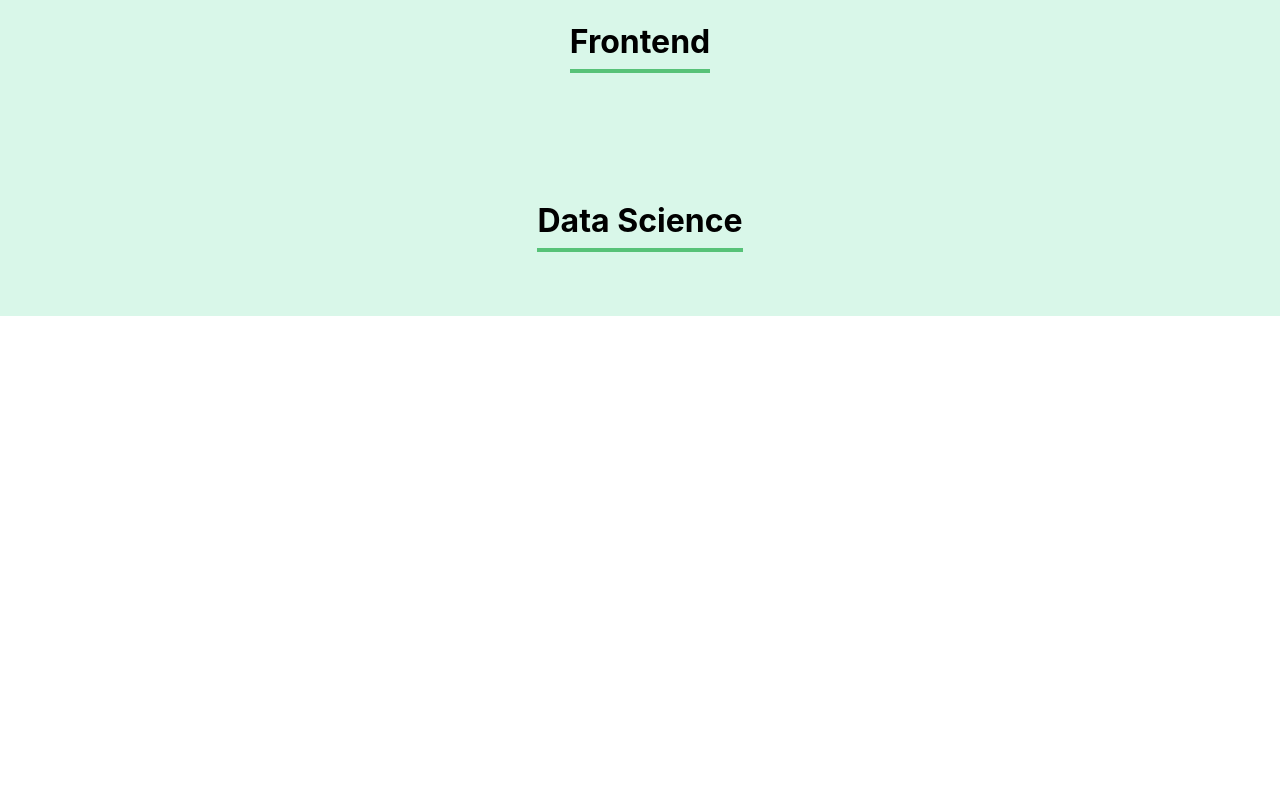
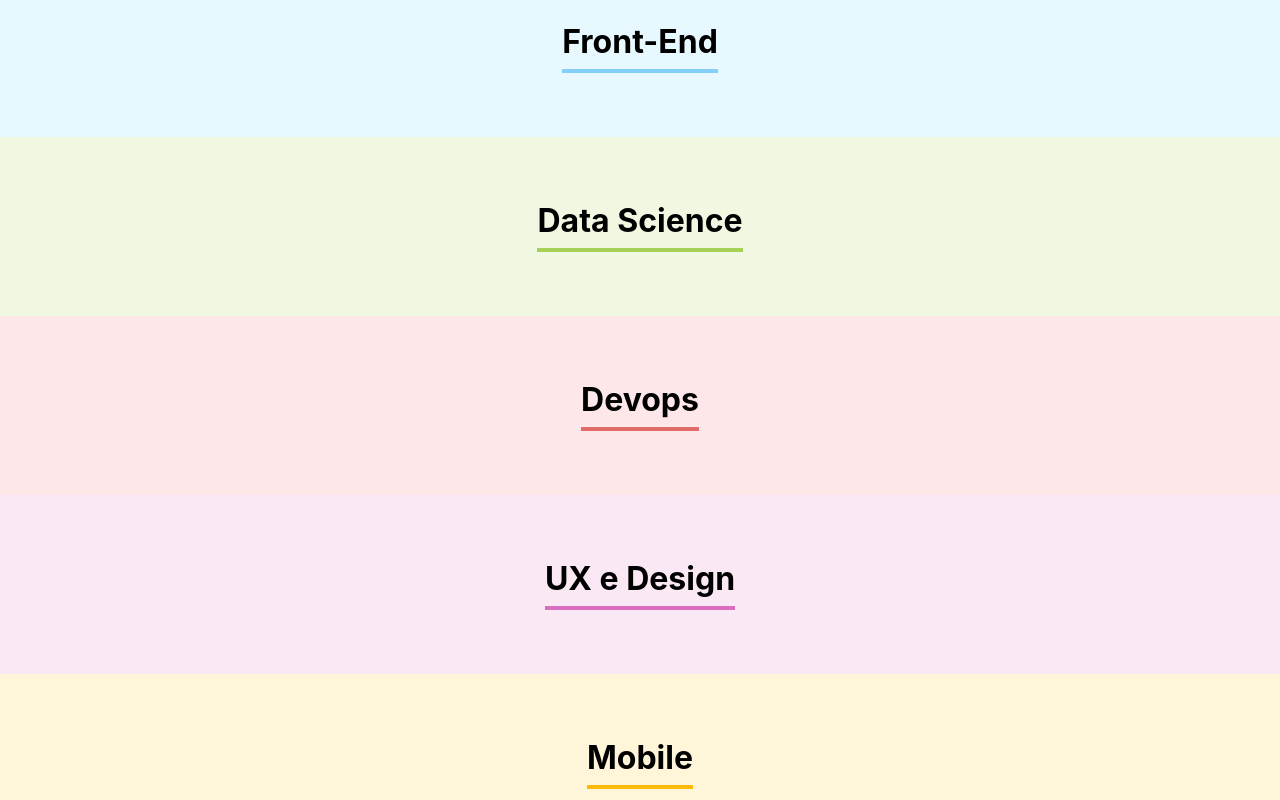
Before and after one commit to AlessandraSM/Projeto-Organo, a React (Create React App) app: page / in a window 1280 px wide. Shown: the part 1760-2560 px from the top of the page. Before the commit the page ends 2076 px from the top, so only its background shows below. Built offline with nearby package versions, Linux system fonts and the light colour scheme.

Commit message:
lista de cores para card background e borda

```diff
--- a/src/App.js
+++ b/src/App.js
@@ -1,29 +1,70 @@
-import { useState } from 'react';
-import Banner from './componentes/Banner';
-import Formulario from './componentes/Formulario';
-import Time from './componentes/Time';
-
+import { useState } from "react";
+import Banner from "./componentes/Banner";
+import Formulario from "./componentes/Formulario";
+import Time from "./componentes/Time";
 
 function App() {
+  const times = [
+    {
+      nome: "Programação",
+      corPrimaria: "#57C278",
+      corSegundaria: "#D9F7E9",
+    },
+    {
+      nome: "Front-End",
+      corPrimaria: "#82CFFA",
+      corSegundaria: "#E8F8FF",
+    },
+    {
+      nome: "Data Science",
+      corPrimaria: "#A6D157",
+      corSegundaria: "#F0F8E2",
+    },
+    {
+      nome: "Devops",
+      corPrimaria: "#E06B69",
+      corSegundaria: "#FDE7E8",
+    },
+    {
+      nome: "UX e Design",
+      corPrimaria: "#DB6EBF",
+      corSegundaria: "#FAE9F5",
+    },
+    {
+      nome: "Mobile",
+      corPrimaria: "#FFBA05",
+      corSegundaria: "#FFF5D9",
+    },
+    {
+      nome: "Inovação e Gestão",
+      corPrimaria: "#FF8A29",
+      corSegundaria: "#FFEEDF",
+    },
+  ];
 
-  const [colaboradores, setColaboradores] = useState([])
+  const [colaboradores, setColaboradores] = useState([]);
   //criando o estado do colaborador
 
   const aoNovoColaboradoAdicionado = (colaborador) => {
-    console.log(colaborador)
-    setColaboradores([...colaboradores, colaborador])
+    console.log(colaborador);
+    setColaboradores([...colaboradores, colaborador]);
     //Copia o estado ex. 05 colaboradores e adiciona o 06 colaborador
-  }
+  };
   //função responsavel pra receber esse colaborador
   return (
     <div className="App">
       <Banner />
-      <Formulario aoColaboradorCadastrado={colaborador => aoNovoColaboradoAdicionado(colaborador)}/>
-      <Time nome="Programação"/>
-      <Time nome="Frontend"/>
-      <Time nome="Data Science"/>
-      </div>
-      //Dentro do Formulario eu passo a função responsável que recebe o NoboColaborador!
+      <Formulario
+        aoColaboradorCadastrado={(colaborador) =>
+          aoNovoColaboradoAdicionado(colaborador)
+        }
+      />
+      {times.map((time) => (
+        <Time key={time.nome} nome={time.nome} corPrimaria={time.corPrimaria} corSecundaria={time.corSegundaria} />
+      ))}
+    </div>
+    //Dentro do Formulario eu passo a função responsável que recebe o NoboColaborador!
+    //chave Key é usada para controlar a renderização
   );
 }
 
--- a/src/componentes/Time/Time.css
+++ b/src/componentes/Time/Time.css
@@ -1,12 +1,12 @@
 .time {
     text-align: center;
     padding: 32px;
-    background-color: #D9f7E9;
+
 
 }
 .time h3 {
     font-size: 32px;
-    border-bottom: 4px solid #57C278;
+    border-bottom: 4px solid;
     display: inline-block;
     padding-bottom: 8px;
 }
--- a/src/componentes/Time/index.js
+++ b/src/componentes/Time/index.js
@@ -1,10 +1,14 @@
-import './Time.css'
+import "./Time.css";
 
-function Time(props){
-    return(
-        <section className='time'>
-            <h3>{props.nome}</h3>
-        </section>
-    )
+function Time(props) {
+    const css = {backgroundColor: props.corSecundaria}
+
+  return (
+    // dentro das chaves do style={} abrimos outra chave {} para indicar que há uma variável ali dentro
+    // assim, colocamos as estilizações que, nesse caso, está no App.js
+    <section className="time" style={{ backgroundColor: props.corSecundaria }}>
+      <h3 style={{ borderColor: props.corPrimaria}}>{props.nome}</h3>
+    </section>
+  );
 }
-export default Time
+export default Time;
```
